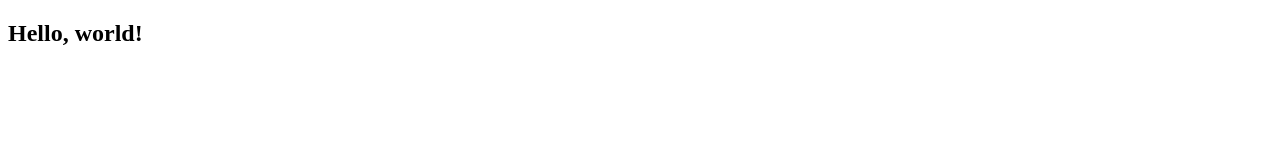
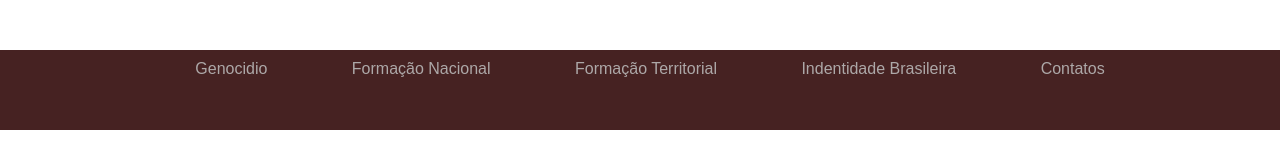
Before and after one commit to Victornunes21/Hist-ria, a plain HTML site: page hist.html in a window 1280 px wide. Drawn offline with Linux system fonts and the light colour scheme.

Commit message:
historia
começando os trabalhos!

```diff
--- a/hist.css
+++ b/hist.css
@@ -0,0 +1,55 @@
+*{
+    margin: 0;
+    padding: 0;
+    box-sizing: border-box;
+    font-family: 'Poppins', sans-serif;
+}
+body{
+    height: 100vh;
+    color: white;
+    background-color: white(24, 21, 21);
+}
+
+.interface{
+    max-width: 1200px;
+    margin: 0 auto;
+}
+
+header{
+    padding: 40px 4%;
+    height: 65px;
+    width: 1300px;
+    margin: 0 auto;
+    margin-top: 50px;
+    background-color:rgb(70, 34, 34);
+}
+
+header > .interface{
+    display: flex;
+    align-items: center;
+    justify-content: space-between;
+    justify-content: center;
+}
+
+header a{
+    display: inline-block;
+    text-decoration: none;
+    color: #ada8a8;
+    transition: .3s;
+}
+
+.menu ul{
+    list-style-type: none;
+    margin-top: -30px;
+}
+
+.menu ul li{
+    display: inline-block;
+    padding: 0 40px;
+    text-decoration: none;
+}
+
+header a:hover{
+    color: white;
+    transform: scale(1.5);
+}
--- a/hist.html
+++ b/hist.html
@@ -4,9 +4,22 @@
     <meta charset="UTF-8">
     <meta http-equiv="X-UA-Compatible" content="IE=edge">
     <meta name="viewport" content="width=device-width, initial-scale=1.0">
+    <link rel="stylesheet" href="hist.css">
     <title>Historia</title>
 </head>
 <body>
-    <h2>Hello, world!</h2>
+    <header>
+        <div class="interface">
+            <div class="menu">
+            <ul>
+             <li><a href="#Curiosidades">Genocidio</a></li>
+             <li><a href="#Educação">Formação Nacional</a></li>
+             <li><a href="#causos">Formação Territorial</a></li>
+             <li><a href="#Habilidades">Indentidade Brasileira</a></li>
+             <li><a href="#Contatos">Contatos</a></li>
+            </ul>
+            </div>
+        </div>
+        </header>
 </body>
 </html>
```
